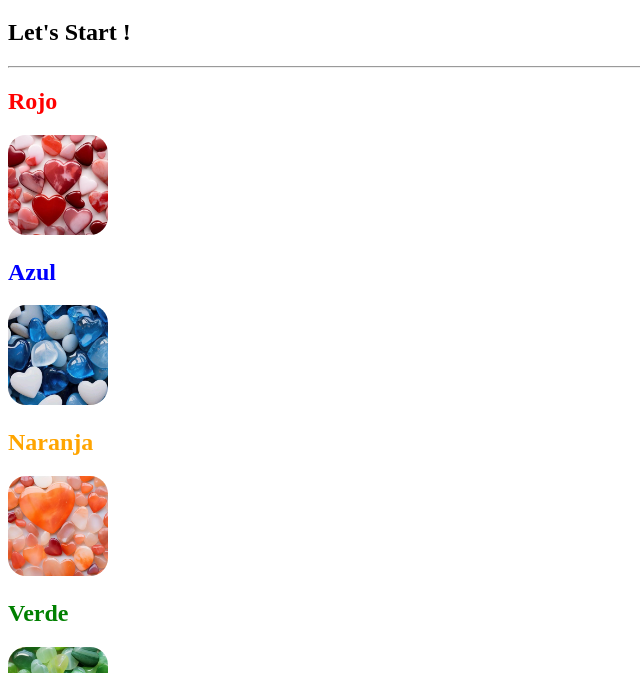
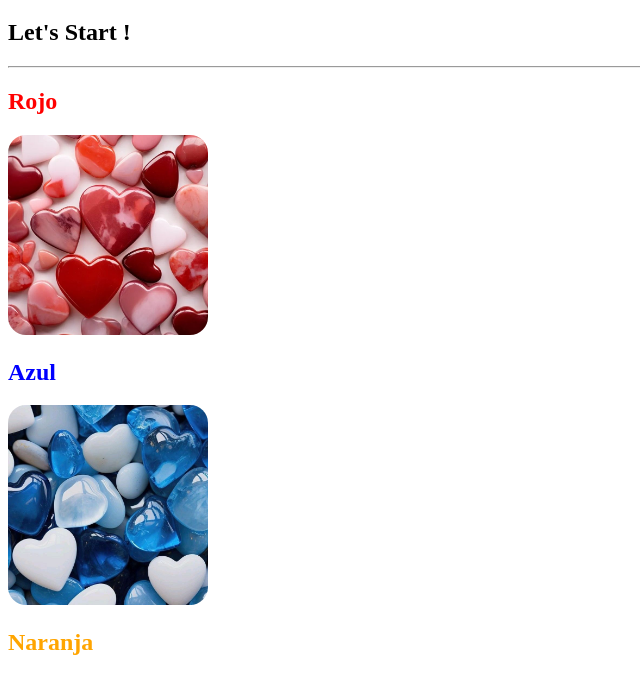
Before and after one commit to iremmkarahan/WebDevelopment, a plain HTML site: page color vocab project/index.html in a window 1280 px wide. Shown: the part 61-734 px from the top of the page, without its empty margins (0-640 px from the left). Drawn offline with Linux system fonts and the light colour scheme.

Commit message:
Update style.css

```diff
--- a/color vocab project/style.css
+++ b/color vocab project/style.css
@@ -1,5 +1,5 @@
 .color-title {
-    font-weight: bold;
+    font-weight: normal;
     margin-bottom: 10px;
   }
 
@@ -21,10 +21,10 @@
 
 
 img {
-    width: 100px;  /* Set the width to 100px */
-    height: 100px;  /* Set the height to 100px */
-    object-fit: cover;  /* Ensures the image covers the square area without distortion */
+    width: 200px;
+    height: 200px;
+    object-fit: cover;
 }
 img {
-    border-radius: 18px; /* Or a very small value like 1px */
+    border-radius: 18px;
   }
```
